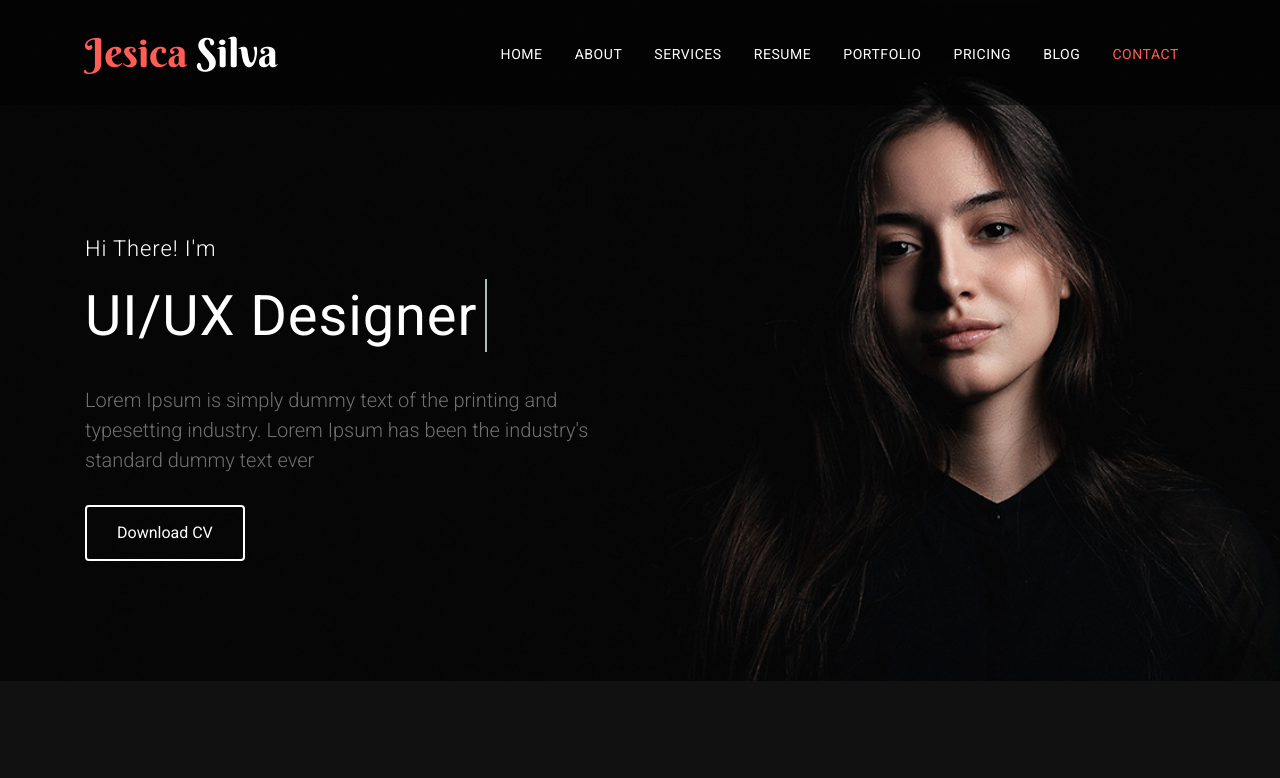
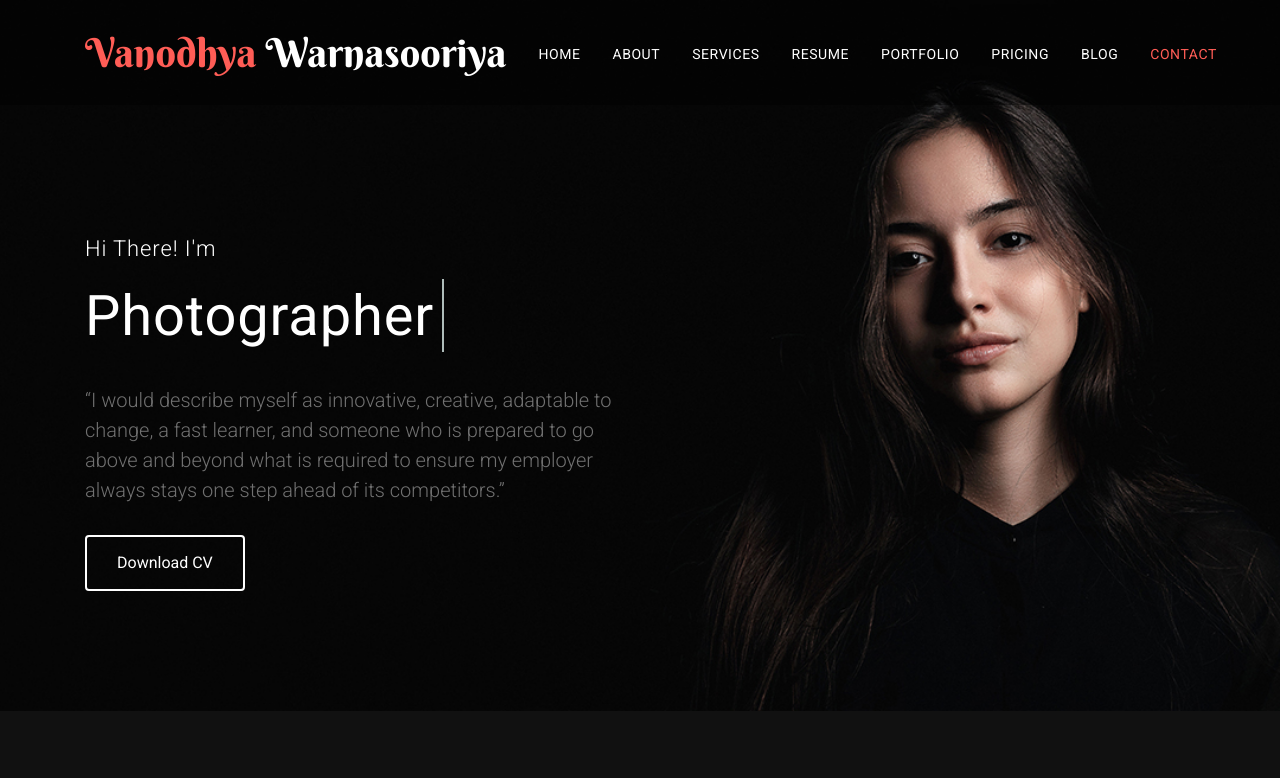
Before and after one commit to vanowarna/portfolio, a plain HTML site: page index.html in a window 1280 px wide. Shown: the top 778 px of the page. Drawn offline with Linux system fonts and the light colour scheme.

Commit message:
Update index.html

```diff
--- a/index.html
+++ b/index.html
@@ -9,7 +9,7 @@
     <meta name="keywords" content="">
     <meta name="author" content="Awaiken Theme">
 	<!-- Page Title -->
-	<title>Adzilen - Creative Portfolio Template</title>
+	<title>VANOWARNA - Portfolio</title>
 	<!-- Google Fonts css-->
 	<link href="https://fonts.googleapis.com/css?family=Berkshire+Swash%7CRoboto:300,400,400i,500,500i,700,700i,900" rel="stylesheet">
 	<!-- Bootstrap css -->
@@ -54,7 +54,7 @@
 			<div class="container">
 				<!-- Navbar Brand start -->
 				<a class="navbar-brand" href="#">
-					<h1><span>Jesica</span> Silva</h1>
+					<h1><span>Vanodhya</span> Warnasooriya</h1>
 				</a>
 				<!-- Navbar Brand end -->
 
@@ -88,11 +88,13 @@
 						<h2 class="cd-headline clip">
 							<span class="before-heading">Hi There! I'm </span>
 							<span class="cd-words-wrapper">
-								<b class="is-visible">UI/UX Designer</b>
-								<b>Web Developer</b>
+								<b class="is-visible">Embedded Engineer</b>
+								<b>PCB Designer</b>
+								<b>Photographer</b>
 							</span>
 						</h2>
-						<p>Lorem Ipsum is simply dummy text of the printing and typesetting industry. Lorem Ipsum has been the industry's standard dummy text ever</p>
+						<p>
+							“I would describe myself as innovative, creative, adaptable to change, a fast learner, and someone who is prepared to go above and beyond what is required to ensure my employer always stays one step ahead of its competitors.”</p>
 
 						<a href="#" class="btn-download">Download CV</a>
 					</div>
```
